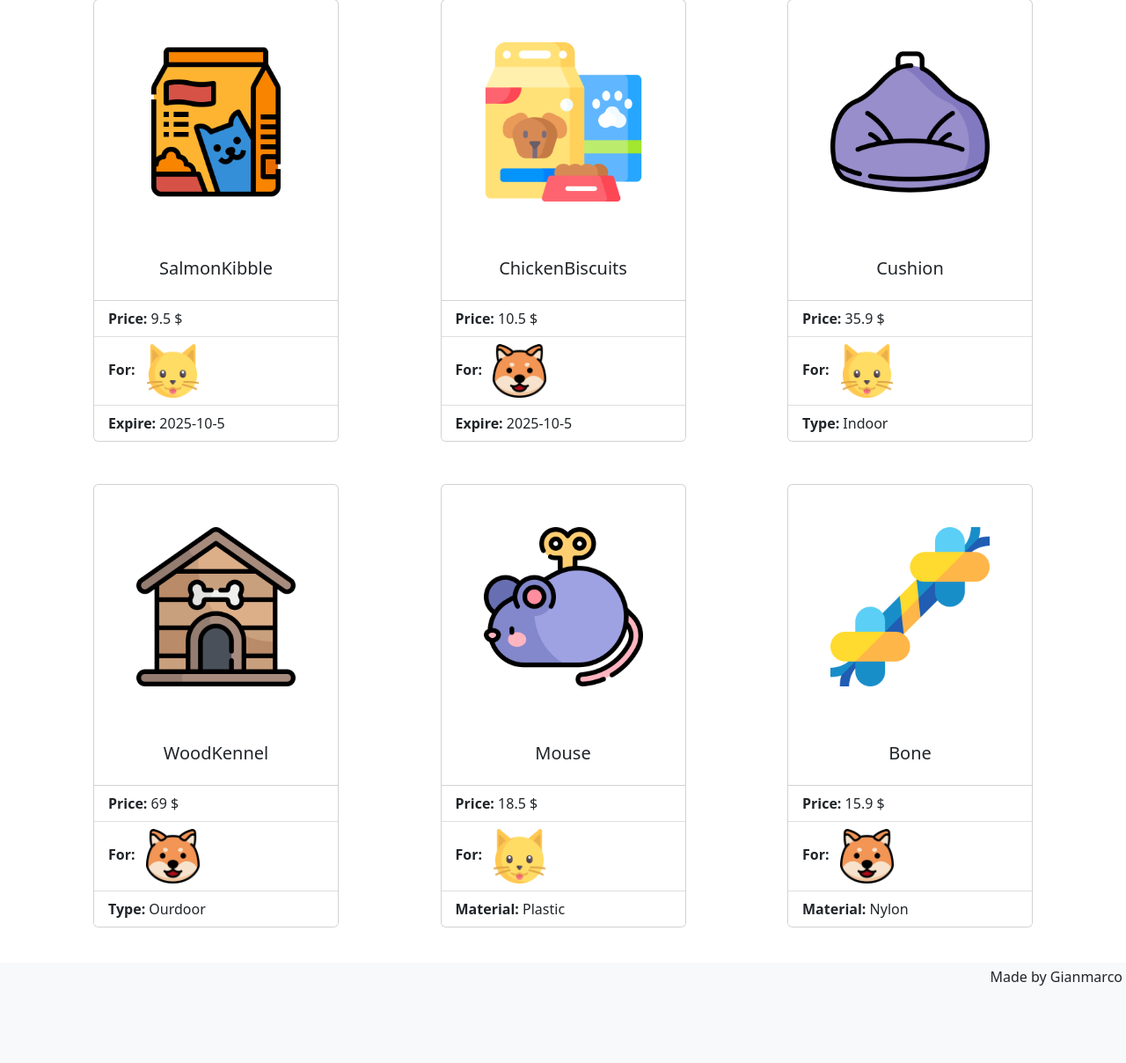
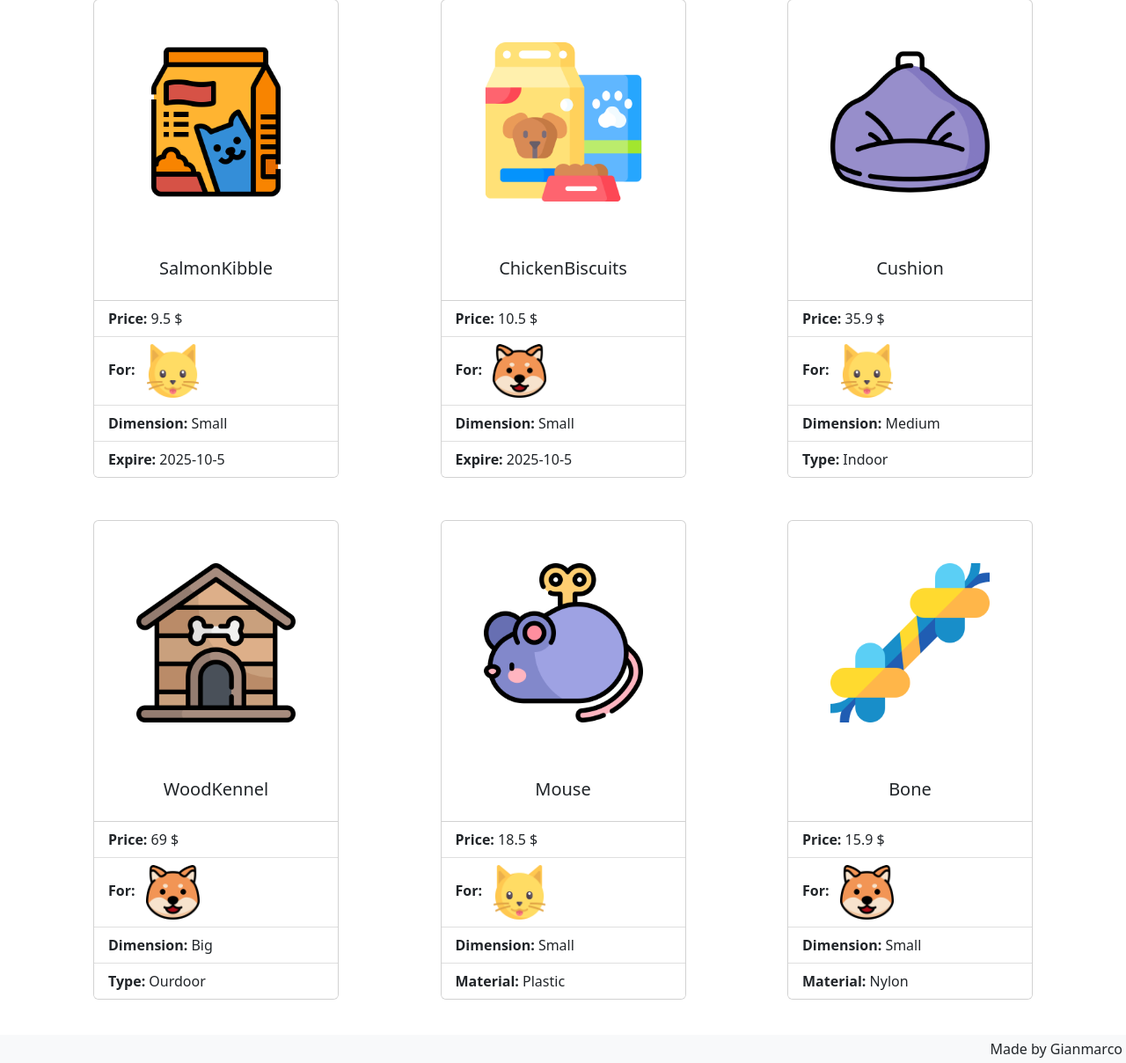
Before and after one commit to GianmarcoDandrea/php-oop-2, a PHP site: page / in a window 1280 px wide. Shown: the part 109-1317 px from the top of the page at 88% size. Before the commit the page ends 1229 px from the top, so only its background shows below. Run offline with PHP 8.4, Linux system fonts and the light colour scheme.

Commit message:
implemeted in body.php and formated all files

```diff
--- a/Models/dimension.php
+++ b/Models/dimension.php
@@ -23,11 +23,11 @@ trait Dimension
      */
     public function getDimension()
     {
-        if($this->dimension > 0 && $this->dimension < 100) {
+        if ($this->dimension > 0 && $this->dimension < 100) {
             return 'Small';
-        } else if($this->dimension >= 100 && $this->dimension <= 250) {
+        } else if ($this->dimension >= 100 && $this->dimension <= 250) {
             return 'Medium';
-        } else {
+        } else if ($this->dimension > 250) {
             return 'Big';
         }
     }
--- a/Models/product.php
+++ b/Models/product.php
@@ -1,5 +1,5 @@
 <?php
-require_once __DIR__.'/dimension.php';
+require_once __DIR__ . '/dimension.php';
 class Product
 {
     use Dimension;
--- a/Views/partials/body.php
+++ b/Views/partials/body.php
@@ -18,7 +18,7 @@
                 </li>
 
 
-                <!--LIST ITE FOR WHAT PET IS THE PRODUCT  -->
+                <!--LIST ITEM FOR WHAT PET IS THE PRODUCT  -->
                 <li class="list-group-item">
                     <span class="fw-bold">
                         For:
@@ -28,6 +28,17 @@
                         <img src="<?php echo $product->getCategory()->getIcon() ?>" alt="" style="width: 25%" class="ms-2">
                     <?php } ?>
 
+                </li>
+
+
+                <!--LIST ITEM FOR DIMENSION  -->
+                <li class="list-group-item">
+                    <span class="fw-bold">
+                        Dimension:
+                    </span>
+                    <span>
+                        <?php echo $product->getDimension() ?>
+                    </span>
                 </li>
 
 
--- a/database/db.php
+++ b/database/db.php
@@ -52,7 +52,7 @@ try {
     $dog_food->setImg('Assets/Img/DogFood.png');
     $dog_food->setCategory($dog);
     $dog_food->setExpire('2025-10-5');
-    $cat_food->setDimension(50);
+    $dog_food->setDimension(50);
 } catch (Exception $e) {
     echo "Info not available";
 };
```
